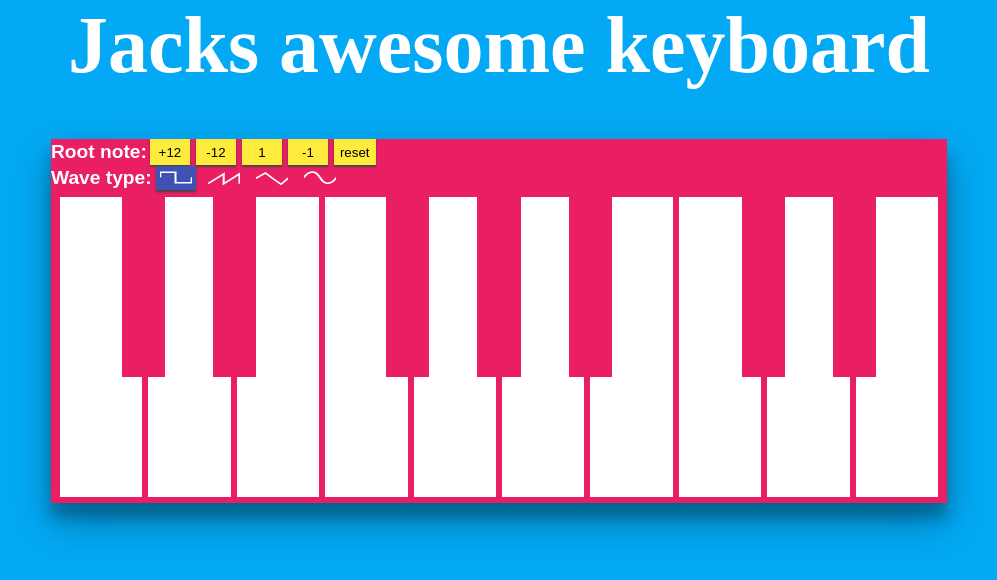
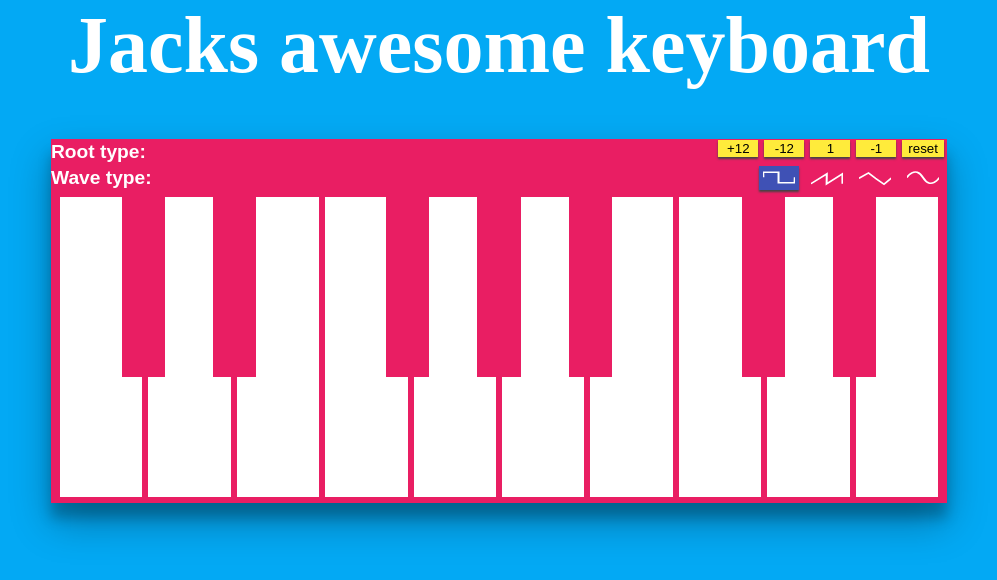
Before and after one commit to JackDanielJosephVarney/keyboard-app, a React (Create React App) app: page / in a window 1280 px wide. Shown: the top 580 px of the page, without its empty margins (141-1138 px from the left). Built offline with nearby package versions, Linux system fonts and the light colour scheme; the HTML template or start-up script is replaced by a standard one; a web font is replaced by a local one.

Commit message:
removed titles from configs, added to dashboard

```diff
--- a/src/containers/Dashboard.css
+++ b/src/containers/Dashboard.css
@@ -1,7 +1,10 @@
-.wave-wrapper {
+.config-container {
   display: flex;
-  flex-direction: column;
+  flex-direction: row;
 }
 
-.note-wrapper {
+.config-title {
+  font-size: 1.2em;
+  margin: 2px 0;
+  color: white;
 }
--- a/src/containers/Dashboard.tsx
+++ b/src/containers/Dashboard.tsx
@@ -13,10 +13,12 @@ export default class Dashboard extends React.Component<Props, State> {
   render() {
     return (
       <div>
-        <div className="note-wrapper">
+        <div className="config-container">
+          <h2 className="config-title">Root type: </h2>
           <NoteConfig />
         </div>
-        <div className="wave-wrapper">
+        <div className="config-container">
+          <h2 className="config-title">Wave type: </h2>
           <WaveConfig />
         </div>
       </div>
--- a/src/containers/NoteConfig.css
+++ b/src/containers/NoteConfig.css
@@ -1,14 +1,7 @@
-.noteconfig-container {
-  display: flex;
-  flex-direction: row;
+.buttonContainer {
+  margin-left: auto;
 }
 
-.noteconfig-container h2 {
-  font-size: 1.2em;
-  margin: 2px 0;
-  color: white;
-}
-
-.noteconfig-container button {
+.buttonContainer button {
   margin: 0 3px;
 }
--- a/src/containers/NoteConfig.tsx
+++ b/src/containers/NoteConfig.tsx
@@ -14,8 +14,7 @@ export default class NoteConfig extends React.Component<Props, State> {
     return (
       <KeyboardContext.Consumer>
         {(context: KeyboardState) => (
-          <div className="noteconfig-container">
-            <h2>Root note: </h2>
+          <div className="buttonContainer">
             <DashboardButton onClick={() => context.setRootNote(12)}>+12</DashboardButton>
             <DashboardButton onClick={() => context.setRootNote(-12)}>-12</DashboardButton>
             <DashboardButton onClick={() => context.setRootNote(1)}>1</DashboardButton>
--- a/src/containers/WaveConfig.css
+++ b/src/containers/WaveConfig.css
@@ -1,12 +1,7 @@
-.wave-input-container {
+.wave-inputs-container {
+  margin-left: auto;
   display: flex;
   flex-direction: row;
-}
-
-.wave-input-container h2 {
-  font-size: 1.2em;
-  margin: 2px 0;
-  color: white;
 }
 
 .wave-input {
--- a/src/containers/WaveConfig.tsx
+++ b/src/containers/WaveConfig.tsx
@@ -10,8 +10,7 @@ import { KeyboardContext, KeyboardState } from '../state/KeyboardProvider';
 export default _ => (
   <KeyboardContext.Consumer>
     {(context: KeyboardState) => (
-      <div className="wave-input-container">
-        <h2>Wave type:</h2>
+      <div className="wave-inputs-container">
         <label className="wave-input" htmlFor={WaveType.square}>
           <input defaultChecked type="radio" name="setWave" id={WaveType.square} onChange={() => context.setWave(WaveType.square)} />
           <img src={square} alt="square wave" width="32" height="24" />
```
